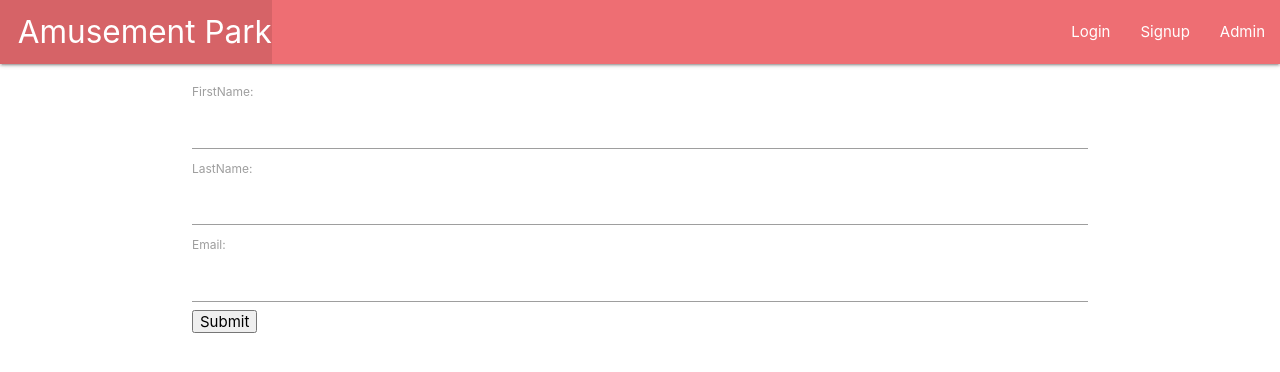
After one commit to Austinkchow/amusement-park, a Django app: page /signup/ in a window 1280 px wide. The commit adds this page. Shown: the top 372 px of the page. Run offline with Django 3.2, Linux system fonts and the light colour scheme.

Commit message:
signup route is working

```diff
--- /dev/null
+++ b/amusementPark/main_app/forms.py
@@ -0,0 +1,8 @@
+from django.forms import ModelForm
+from django import forms
+from .models import User
+
+class Sign_Up_Form(ModelForm):
+    class Meta:
+        model = User
+        fields = ['firstName','lastName','email' ]
--- a/amusementPark/main_app/templates/admin.html
+++ b/amusementPark/main_app/templates/admin.html
@@ -3,7 +3,7 @@
 {% block content %}
 
 <h1>Admin Test Page</h1>
-    <table class="table">
+<table class="table table-striped">
   <thead>
     <tr>
       <th scope="col">First</th>
--- a/amusementPark/main_app/templates/base.html
+++ b/amusementPark/main_app/templates/base.html
@@ -1,28 +1,27 @@
-
 {% load static %}
 
 <!DOCTYPE html>
 <html lang="en">
+
 <head>
   <meta charset="UTF-8">
   <meta name="viewport" content="width=device-width, initial-scale=1.0">
   <meta http-equiv="X-UA-Compatible" content="ie=edge">
   <title>Amusement Park</title>
   <link rel="stylesheet" href="https://cdnjs.cloudflare.com/ajax/libs/materialize/1.0.0/css/materialize.min.css">
-integrity="sha384-9aIt2nRpC12Uk9gS9baDl411NQApFmC26EwAOH8WgZl5MYYxFfc+NcPb1dKGj7Sk" crossorigin="anonymous">
+</head>
 
-  <link rel="stylesheet" href="{% static 'css/styles.css' %}">
-</head>
 <body>
   <header class="navbar-fixed">
     <nav>
       <div class="nav-wrapper">
         <ul>
-          <li><a href="/" class="left brand-logo">&nbsp;&nbsp;Amusement Park</a></li>
+          <li><a href="{% url 'home' %}" class="left brand-logo">&nbsp;&nbsp;Amusement Park</a></li>
         </ul>
         <ul class="right">
           <li><a href="/login">Login</a></li>
-          <li><a href="/signup">Signup</a></li>
+          <li><a href="{% url 'signup' %}">Signup</a></li>
+          <li><a href="{% url 'admin' %}">Admin</a></li>
         </ul>
       </div>
       s
@@ -34,4 +33,5 @@ integrity="sha384-9aIt2nRpC12Uk9gS9baDl411NQApFmC26EwAOH8WgZl5MYYxFfc+NcPb1dKGj7
     {% endblock %}
   </main>
 </body>
+
 </html>
--- /dev/null
+++ b/amusementPark/main_app/templates/signup.html
@@ -0,0 +1,10 @@
+{% extends 'base.html' %}
+
+{% block content %}
+<h5>{{error_message}}</h5>
+<form action="{% url 'signup' %}" method="POST">
+    {% csrf_token %}
+    {{ form }}
+    <input type="submit" value="Submit">
+</form>
+{% endblock %}
--- /dev/null
+++ b/amusementPark/main_app/templates/subscribed.html
@@ -0,0 +1,5 @@
+{% extends 'base.html' %}
+
+{% block content %}
+<h1>Subscribed</h1>
+{% endblock %}
--- a/amusementPark/main_app/urls.py
+++ b/amusementPark/main_app/urls.py
@@ -5,4 +5,6 @@ from . import views
 urlpatterns = [
     path('', views.home, name='home'),
     path('administrator/', views.admin, name='admin'),
+    path('signup/', views.signup, name='signup'),
+    path('subscribed/', views.subscribed, name='subscribed'),
 ]
--- a/amusementPark/main_app/views.py
+++ b/amusementPark/main_app/views.py
@@ -1,6 +1,8 @@
-from django.shortcuts import render
+from django.shortcuts import render, redirect
 from django.http import HttpResponse
+
 from .models import User
+from .forms import Sign_Up_Form
 
 # Home Page
 def home(request):
@@ -8,13 +10,31 @@ def home(request):
 
 
 def admin(request):
-    user = User.objects.all()
+    users = User.objects.all()
     context = {
-      'user': user
+      'users': users
     }
     return render(request, 'admin.html', context)
 
+def signup(request):
+  error_message=''
+  if request.method == 'POST':
+    form = Sign_Up_Form(request.POST)
+    if form.is_valid():
+      if len(request.POST['firstName'])<2:
+        error_message= 'First name must contain at least two characters'
+      elif len(request.POST['lastName'])<2:
+        error_message= 'Last name must contain at least two characters'
+      else:
+        form.save()
+        return redirect('subscribed')
+  else:
+    form = Sign_Up_Form()
+  context = {
+    'form': form,
+    'error_message': error_message
+  }
+  return render(request,'signup.html', context)
 
-#  TODO
-#  need to validate (min length, ".", "@")
-#  make a min length validator
+def subscribed(request):
+  return render(request, 'subscribed.html')
```
Also changed, not shown: amusementPark/requirements.txt (added). Lines whose indentation alone changed are shown as unchanged.
